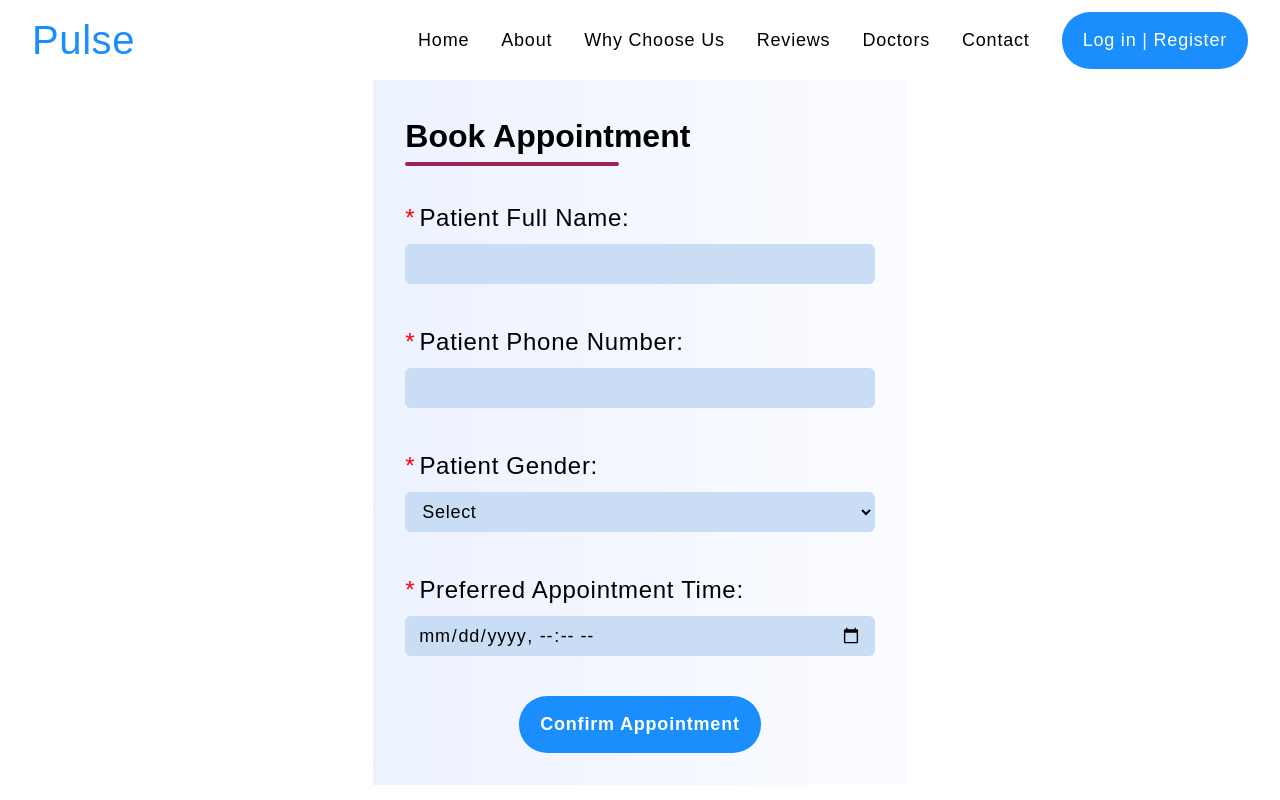
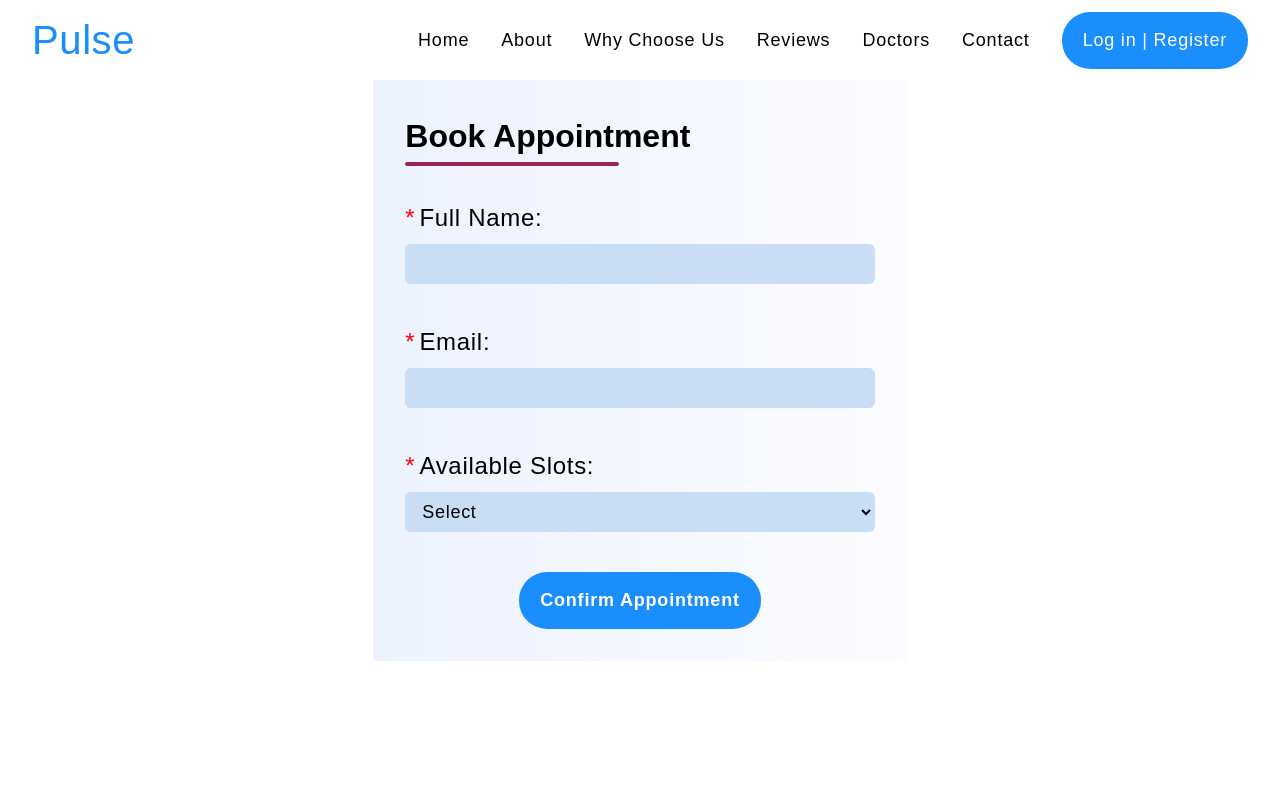
Before and after one commit to fadymohsen/CardioMaticClinic, a React (Create React App) app: page /appointment in a window 1280 px wide. Built offline with nearby package versions, Linux system fonts and the light colour scheme.

Commit message:
Add files via upload

```diff
--- a/src/Components/AppointmentForm.js
+++ b/src/Components/AppointmentForm.js
@@ -8,11 +8,9 @@ function AppointmentForm() {
     window.scrollTo({ top: 0, behavior: "smooth" });
   });
 
-  const [patientName, setPatientName] = useState("");
-  const [patientNumber, setPatientNumber] = useState("");
-  const [patientGender, setPatientGender] = useState("default");
-  const [appointmentTime, setAppointmentTime] = useState("");
-  const [preferredMode, setPreferredMode] = useState("default");
+  const [fullName, setFullName] = useState("");
+  const [email, setEmail] = useState("");
+  const [selectedSlot, setSelectedSlot] = useState("default");
   const [isSubmitted, setIsSubmitted] = useState(false);
   const [formErrors, setFormErrors] = useState({});
 
@@ -21,32 +19,18 @@ function AppointmentForm() {
 
     // Validate form inputs
     const errors = {};
-    if (!patientName.trim()) {
-      errors.patientName = "Patient name is required";
-    } else if (patientName.trim().length < 8) {
-      errors.patientName = "Patient name must be at least 8 characters";
+    if (!fullName.trim()) {
+      errors.fullName = "Full name is required";
     }
 
-    if (!patientNumber.trim()) {
-      errors.patientNumber = "Patient phone number is required";
-    } else if (patientNumber.trim().length !== 10) {
-      errors.patientNumber = "Patient phone number must be of 10 digits";
+    if (!email.trim()) {
+      errors.email = "Email is required";
+    } else if (!/\S+@\S+\.\S+/.test(email)) {
+      errors.email = "Invalid email format";
     }
 
-    if (patientGender === "default") {
-      errors.patientGender = "Please select patient gender";
-    }
-    if (!appointmentTime) {
-      errors.appointmentTime = "Appointment time is required";
-    } else {
-      const selectedTime = new Date(appointmentTime).getTime();
-      const currentTime = new Date().getTime();
-      if (selectedTime <= currentTime) {
-        errors.appointmentTime = "Please select a future appointment time";
-      }
-    }
-    if (preferredMode === "default") {
-      errors.preferredMode = "Please select preferred mode";
+    if (selectedSlot === "default") {
+      errors.selectedSlot = "Please select an available slot";
     }
 
     if (Object.keys(errors).length > 0) {
@@ -55,14 +39,12 @@ function AppointmentForm() {
     }
 
     // Reset form fields and errors after successful submission
-    setPatientName("");
-    setPatientNumber("");
-    setPatientGender("default");
-    setAppointmentTime("");
-    setPreferredMode("default");
+    setFullName("");
+    setEmail("");
+    setSelectedSlot("default");
     setFormErrors({});
 
-    toast.success("Appointment Scheduled !", {
+    toast.success("Appointment Scheduled!", {
       position: toast.POSITION.TOP_CENTER,
       onOpen: () => setIsSubmitted(true),
       onClose: () => setIsSubmitted(false),
@@ -81,61 +63,45 @@ function AppointmentForm() {
 
           <form className="form-content" onSubmit={handleSubmit}>
             <label>
-              Patient Full Name:
+              Full Name:
               <input
                 type="text"
-                value={patientName}
-                onChange={(e) => setPatientName(e.target.value)}
+                value={fullName}
+                onChange={(e) => setFullName(e.target.value)}
                 required
               />
-              {formErrors.patientName && (
-                <p className="error-message">{formErrors.patientName}</p>
+              {formErrors.fullName && (
+                <p className="error-message">{formErrors.fullName}</p>
               )}
             </label>
 
             <br />
             <label>
-              Patient Phone Number:
+              Email:
               <input
-                type="text"
-                value={patientNumber}
-                onChange={(e) => setPatientNumber(e.target.value)}
+                type="email"
+                value={email}
+                onChange={(e) => setEmail(e.target.value)}
                 required
               />
-              {formErrors.patientNumber && (
-                <p className="error-message">{formErrors.patientNumber}</p>
+              {formErrors.email && (
+                <p className="error-message">{formErrors.email}</p>
               )}
             </label>
 
             <br />
             <label>
-              Patient Gender:
+              Available Slots:
               <select
-                value={patientGender}
-                onChange={(e) => setPatientGender(e.target.value)}
+                value={selectedSlot}
+                onChange={(e) => setSelectedSlot(e.target.value)}
                 required
               >
                 <option value="default">Select</option>
-                <option value="male">Male</option>
-                <option value="female">Female</option>
-                <option value="private">I will inform Doctor only</option>
+
               </select>
-              {formErrors.patientGender && (
-                <p className="error-message">{formErrors.patientGender}</p>
-              )}
-            </label>
-
-            <br />
-            <label>
-              Preferred Appointment Time:
-              <input
-                type="datetime-local"
-                value={appointmentTime}
-                onChange={(e) => setAppointmentTime(e.target.value)}
-                required
-              />
-              {formErrors.appointmentTime && (
-                <p className="error-message">{formErrors.appointmentTime}</p>
+              {formErrors.selectedSlot && (
+                <p className="error-message">{formErrors.selectedSlot}</p>
               )}
             </label>
 
@@ -150,8 +116,7 @@ function AppointmentForm() {
               className="success-message"
               style={{ display: isSubmitted ? "block" : "none" }}
             >
-              Appointment details has been sent to the patients phone number via
-              SMS.
+              Appointment details have been sent to the patient's email.
             </p>
           </form>
         </div>
```
